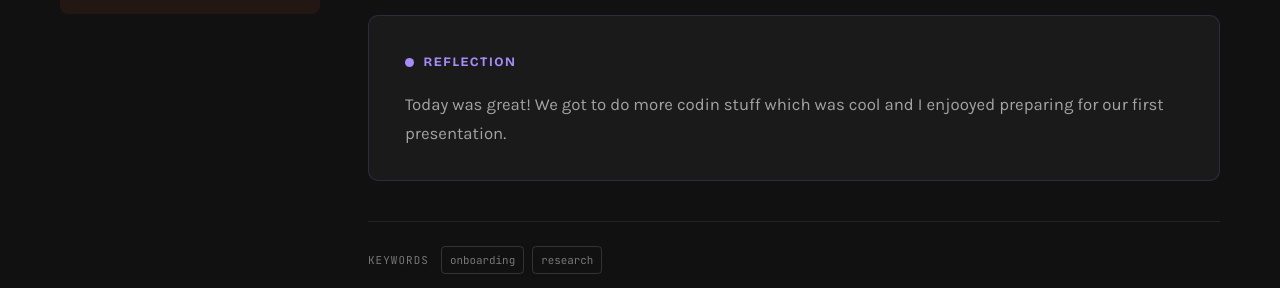
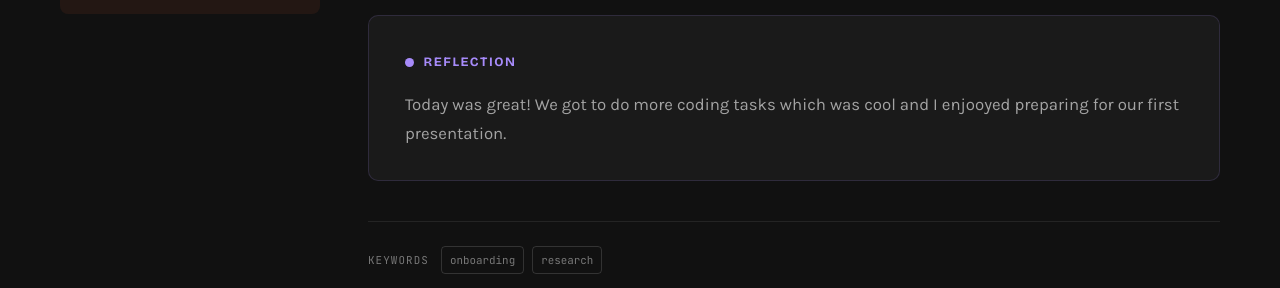
Before and after one commit to AlameenW/alameenwceamls26.github.io, a Jekyll site: the page built from _posts/2026-06-04-day-8.md, in a window 1280 px wide and 900 px high, scrolled down 408 px. Shown: the part 388-676 px from the top of the window. Built offline with Jekyll 4.4.1, drawn with Linux system fonts in a browser that asks for light colours.

Commit message:
Fix typo in reflection section

```diff
--- a/_posts/2026-06-04-day-8.md
+++ b/_posts/2026-06-04-day-8.md
@@ -15,5 +15,5 @@ blockers: |
   N/A
 
 reflection: |
-  Today was great! We got to do more codin stuff which was cool and I enjooyed preparing for our first presentation.
+  Today was great! We got to do more coding tasks which was cool and I enjooyed preparing for our first presentation.
 ---
```
